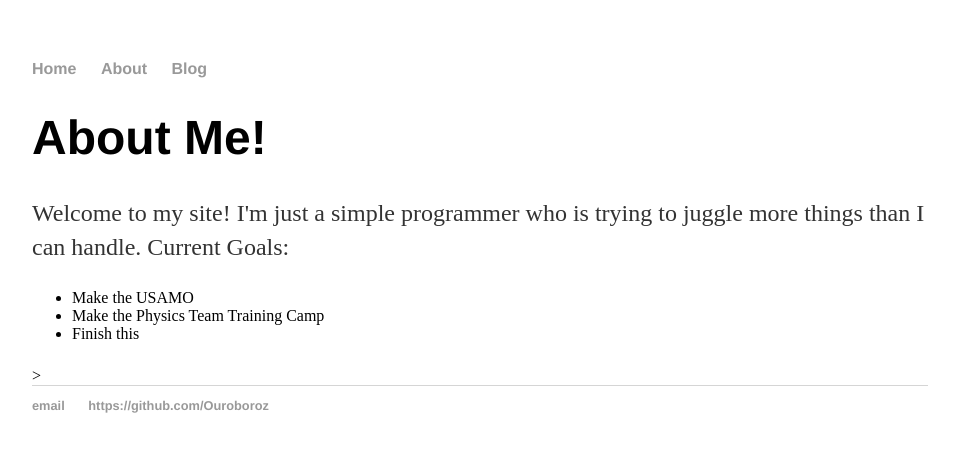
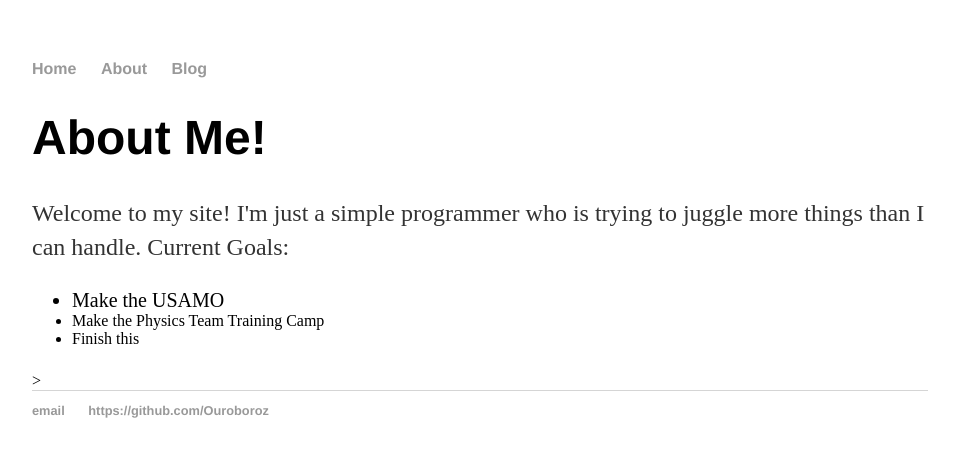
Before and after one commit to Ouroboroz/ouroboroz.github.io, a Jekyll site: the page built from about/index.html, in a window 1280 px wide. Shown: the top 457 px of the page, without its empty margins (160-1119 px from the left). Built offline with Jekyll 4.4.1, drawn with Linux system fonts in a browser that asks for light colours.

Commit message:
Updated Lists

```diff
--- a/about/index.html
+++ b/about/index.html
@@ -11,7 +11,7 @@ I'm just a simple programmer who is trying to juggle more things than I can hand
 
 Current Goals:
 <ul>
-	<li>Make the USAMO</li>
+	<li style="font-size:20px";>Make the USAMO</li>
 	<li>Make the Physics Team Training Camp</li>
 	<li>Finish this</li>
 </ul>
```
